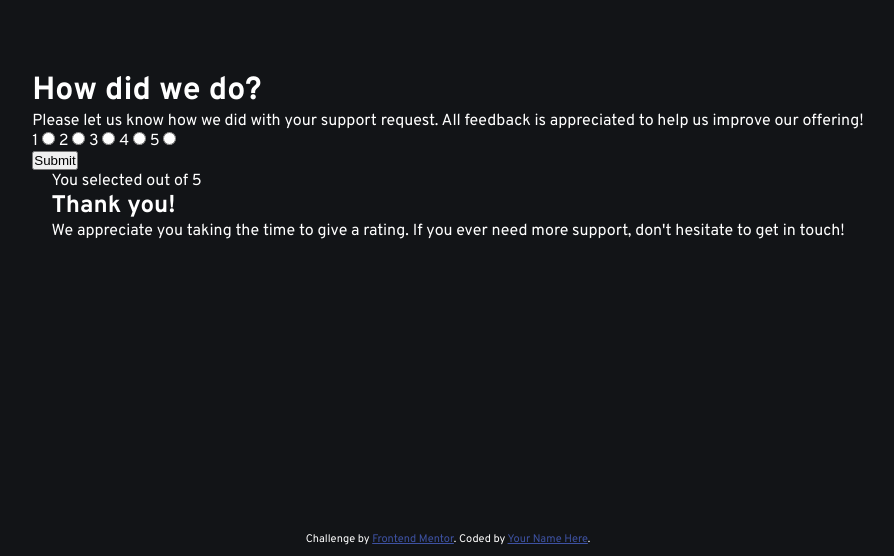
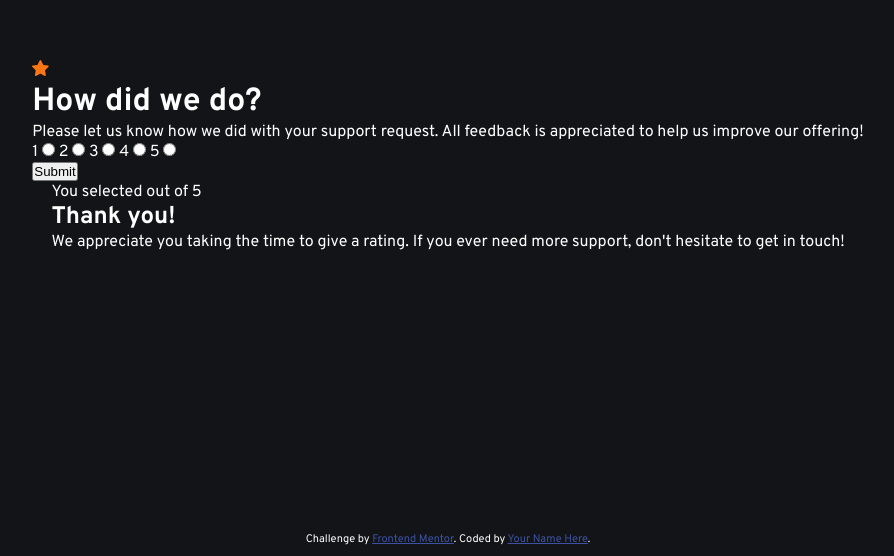
Before and after one commit to vv01tz/interactive-rating-component, a plain HTML site: page index.html in a window 1280 px wide. Shown: the part 244-800 px from the top of the page, without its empty margins (192-1086 px from the left). Drawn offline with Linux system fonts and the light colour scheme.

Commit message:
Add star icon in markup

```diff
--- a/index.html
+++ b/index.html
@@ -25,7 +25,7 @@
 <body>
     <div class="card">
       <div class="card-img">
-
+          <svg width="17" height="16" xmlns="http://www.w3.org/2000/svg"><path d="m9.067.43 1.99 4.031c.112.228.33.386.58.422l4.45.647a.772.772 0 0 1 .427 1.316l-3.22 3.138a.773.773 0 0 0-.222.683l.76 4.431a.772.772 0 0 1-1.12.813l-3.98-2.092a.773.773 0 0 0-.718 0l-3.98 2.092a.772.772 0 0 1-1.119-.813l.76-4.431a.77.77 0 0 0-.222-.683L.233 6.846A.772.772 0 0 1 .661 5.53l4.449-.647a.772.772 0 0 0 .58-.422L7.68.43a.774.774 0 0 1 1.387 0Z" fill="#FC7614"/></svg>
       </div>
       <div class="card-body">
         <h1 class="card-heading">
```
